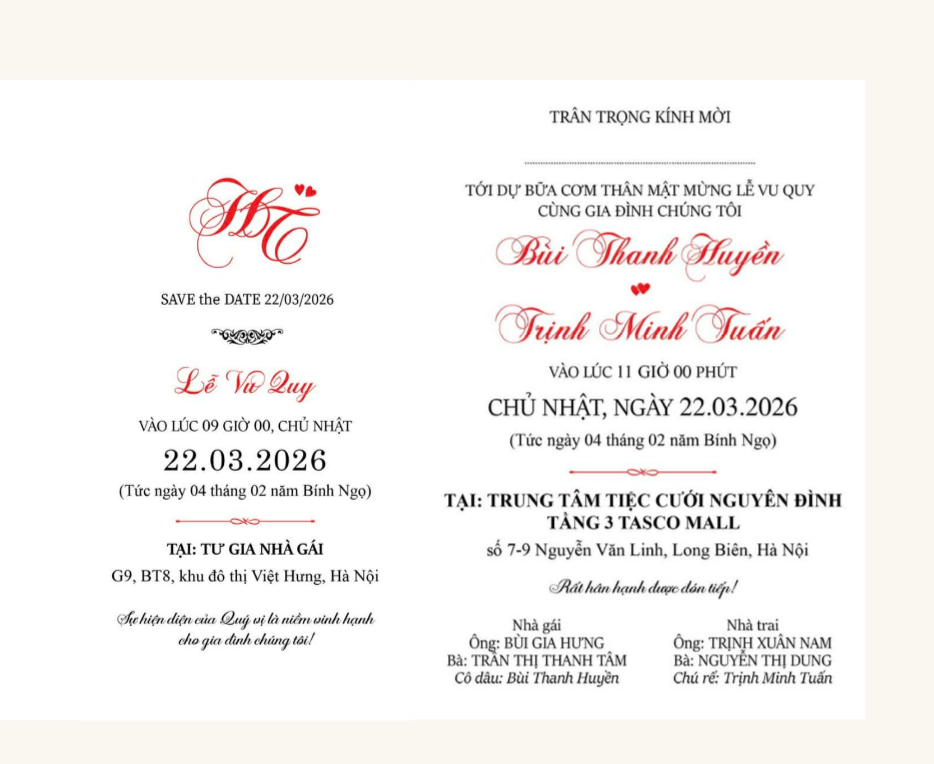
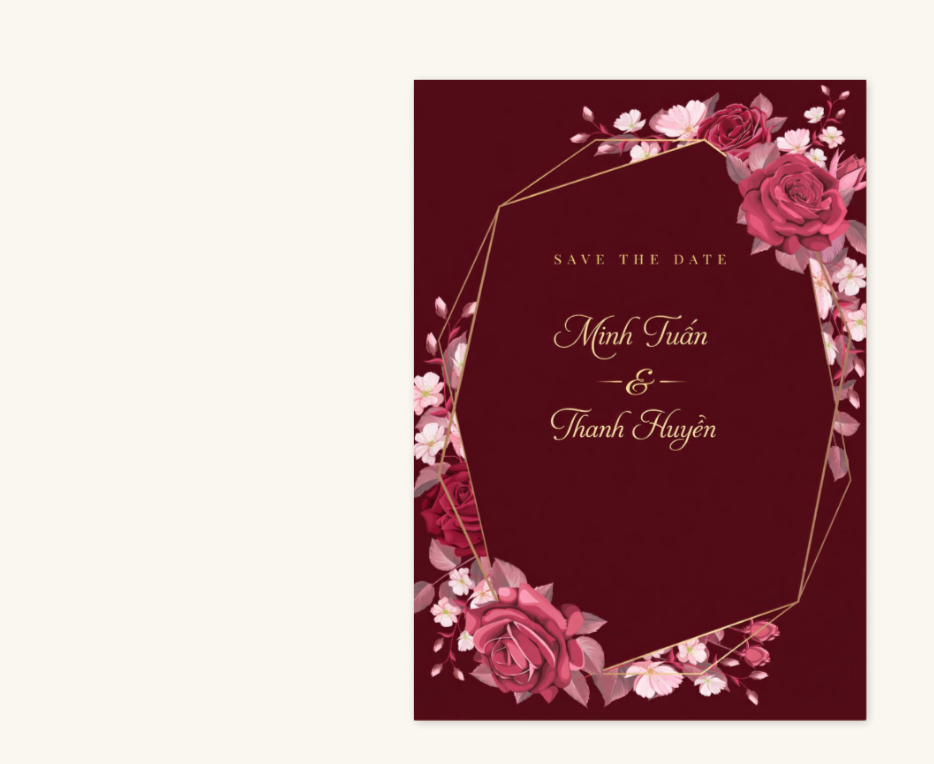
Before and after one commit to trinhtuan2801/wedding-letter, a React (Vite) app: page / in a window 1280 px wide. Shown: the top 764 px of the page, without its empty margins (0-934 px from the left). Built offline with nearby package versions, Linux system fonts and the light colour scheme.

Commit message:
edit route admin

```diff
--- a/index.html
+++ b/index.html
@@ -4,7 +4,7 @@
     <meta charset="UTF-8" />
     <link rel="icon" type="image/svg+xml" href="/vite.svg" />
     <meta name="viewport" content="width=device-width, initial-scale=1.0" />
-    <title>wedding-letter</title>
+    <title>Minh Tuấn & Thanh Huyền</title>
   </head>
   <body>
     <div id="root"></div>
--- a/src/Admin.tsx
+++ b/src/Admin.tsx
@@ -5,7 +5,7 @@
   const handleCopy = () => {
     // window location without admin path, and has ?name=name
     const url = new URL(window.location.href);
-    url.pathname = '';
+    url.searchParams.delete('admin');
     url.searchParams.set('name', name);
     navigator.clipboard.writeText(url.href);
   };
--- a/src/App.tsx
+++ b/src/App.tsx
@@ -5,8 +5,8 @@
 
 function App() {
   const isAdmin = useMemo(() => {
-    return location.pathname.includes('/admin');
-  }, [location.pathname]);
+    return new URLSearchParams(location.search).get('admin') === 'true';
+  }, [location.search]);
 
   if (isAdmin) {
     return <Admin />;
--- a/src/Book.tsx
+++ b/src/Book.tsx
@@ -14,9 +14,6 @@
   }, [location.search]);
 
   useEffect(() => {
-    setTimeout(() => {
-      setIsOpen(true);
-    }, 3000);
     return () => {
       if (timeoutRef.current) clearTimeout(timeoutRef.current);
     };
```
